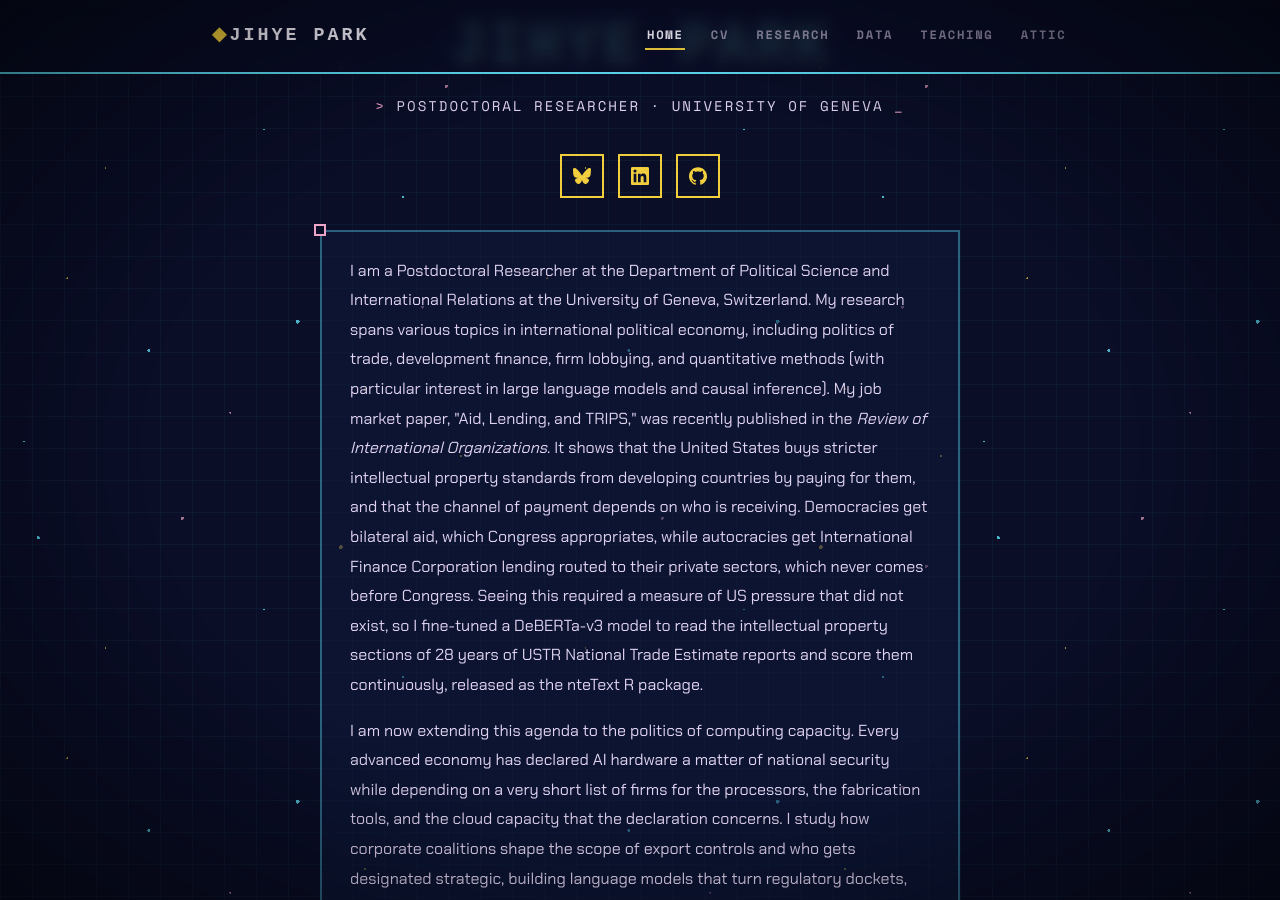
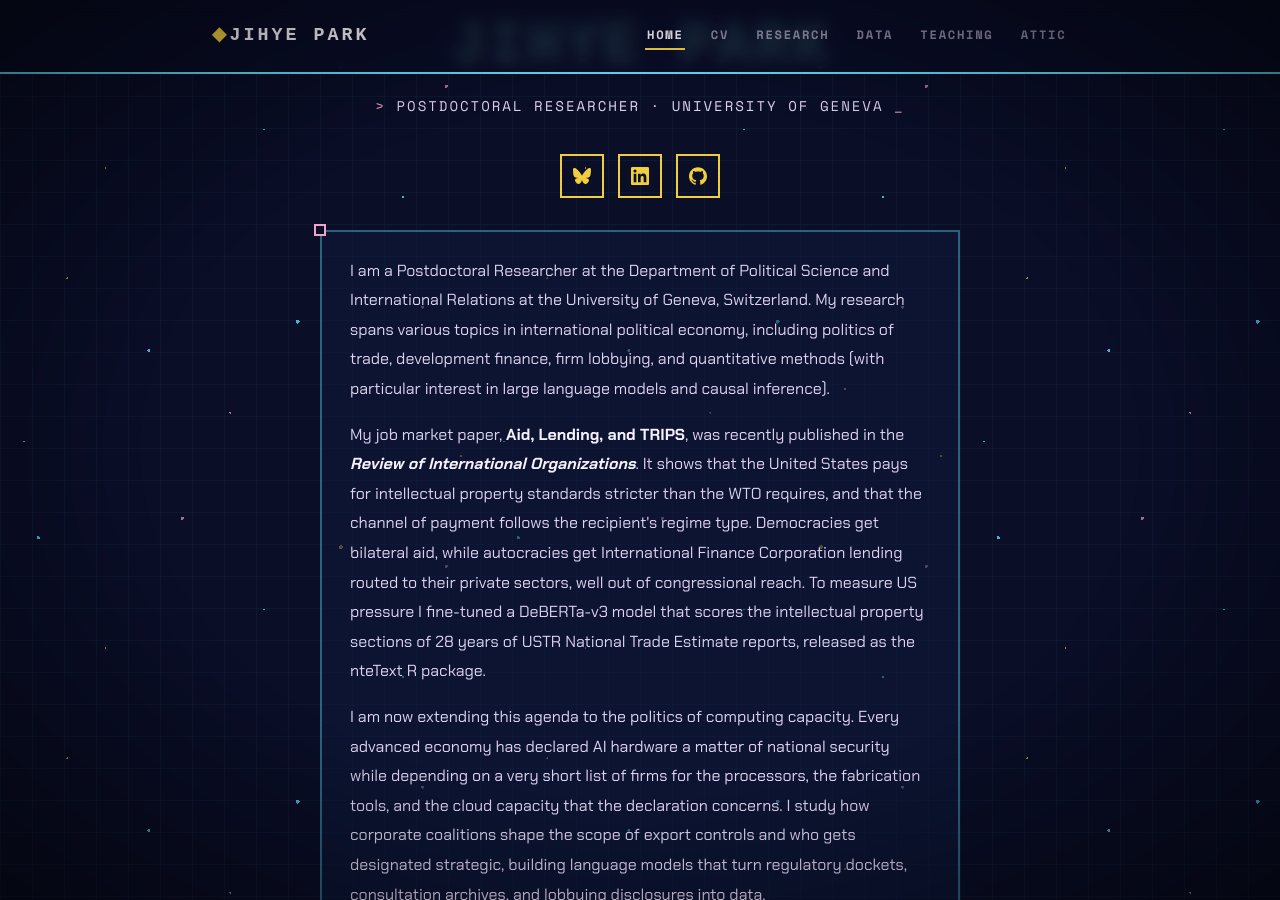
Before and after one commit to jacqpark/jacqpark.github.io, a Jekyll site: the page built from index.md, in a window 1280 px wide and 900 px high, scrolled down 346 px. Built offline with Jekyll 4.4.1, drawn with Linux system fonts in a browser that asks for light colours; some web fonts are replaced.

Commit message:
Split job market paper para

```diff
--- a/index.md
+++ b/index.md
@@ -27,11 +27,13 @@ theme: navy
 
 <div class="home-bio">
   <!-- UPDATE: Replace this placeholder with your actual bio -->
-  <p> I am a Postdoctoral Researcher at the Department of Political Science and International Relations at the University of Geneva, Switzerland. My research spans various topics in international political economy, including politics of trade, development finance, firm lobbying, and quantitative methods (with particular interest in large language models and causal inference). My job market paper, "Aid, Lending, and TRIPS," was recently published in the <em>Review of International Organizations</em>. It shows that the United States buys stricter intellectual property standards from developing countries by paying for them, and that the channel of payment depends on who is receiving. Democracies get bilateral aid, which Congress appropriates, while autocracies get International Finance Corporation lending routed to their private sectors, which never comes before Congress. Seeing this required a measure of US pressure that did not exist, so I fine-tuned a DeBERTa-v3 model to read the intellectual property sections of 28 years of USTR National Trade Estimate reports and score them continuously, released as the nteText R package. </p>
+  <p> I am a Postdoctoral Researcher at the Department of Political Science and International Relations at the University of Geneva, Switzerland. My research spans various topics in international political economy, including politics of trade, development finance, firm lobbying, and quantitative methods (with particular interest in large language models and causal inference). </p>
+
+  <p> My job market paper, <strong>Aid, Lending, and TRIPS</strong>, was recently published in the <strong><em>Review of International Organizations</em></strong>. It shows that the United States pays for intellectual property standards stricter than the WTO requires, and that the channel of payment follows the recipient's regime type. Democracies get bilateral aid, while autocracies get International Finance Corporation lending routed to their private sectors, well out of congressional reach. To measure US pressure I fine-tuned a DeBERTa-v3 model that scores the intellectual property sections of 28 years of USTR National Trade Estimate reports, released as the nteText R package. </p>
 
   <p> I am now extending this agenda to the politics of computing capacity. Every advanced economy has declared AI hardware a matter of national security while depending on a very short list of firms for the processors, the fabrication tools, and the cloud capacity that the declaration concerns. I study how corporate coalitions shape the scope of export controls and who gets designated strategic, building language models that turn regulatory dockets, consultation archives, and lobbying disclosures into data. </p>
 
-  <p> I am on the 2026-27 academic job market. </p>
+  <p> <strong>I am on the 2026-27 academic job market.</strong> </p>
   <p> For those who are curious about how to pronounce my first name, it's [JEE-hey] in phonetic spelling. It means "wisdom" in Korean, just for your extra piece of information :) </p>
   <p> If you'd like to know more about me when I'm off-duty, visit my Attic and get a sneak peek of my life as a painter and a LEGO aficionado! And one last thing - Go <a href="https://www.buffalobills.com" target="_blank">BILLS</a>!🏈 </p>
 </div>
```
